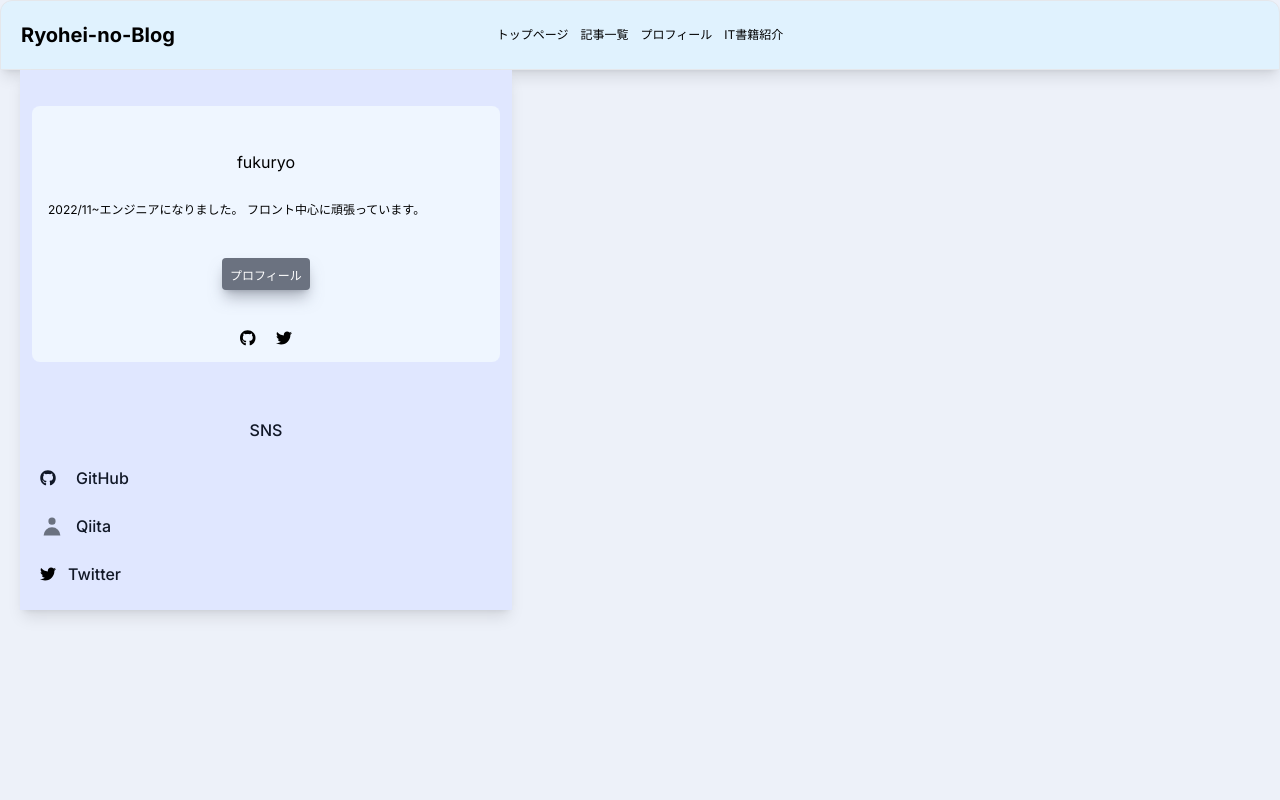
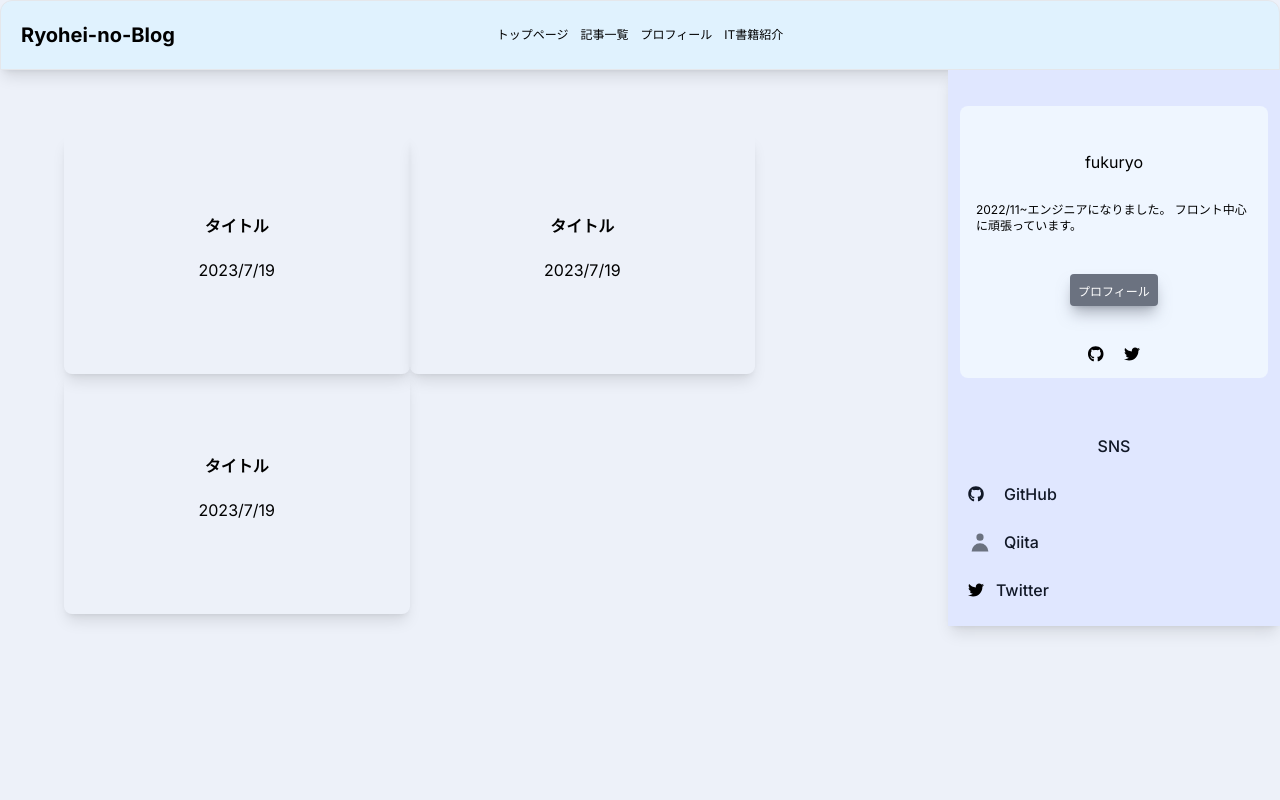
Before and after one commit to hukuryo/Blog-Practice, a Next.js app in the folder next-blog/: page / in a window 1280 px wide. Shown: the top 800 px of the page. Built offline with nearby package versions, Linux system fonts and the light colour scheme.

Commit message:
一覧を表示する要素の土台を作成

```diff
--- a/next-blog/app/page.tsx
+++ b/next-blog/app/page.tsx
@@ -1,14 +1,32 @@
 "use client";
 import { Header } from "./components/Header";
 import { SideBar } from "./components/SideBar";
+import { FooterForm } from "./components/FooterForm";
 
 export default function Home() {
   return (
     <>
       <Header />
-      <main>
-        <SideBar />
-      </main>
+      <main className="md:container md:mx-auto">
+                <div className="flex flex-row-reverse">
+                    <SideBar/>
+                    <div className="flex flex-wrap mt-16 ml-16 w-full rounded-md">
+                      <div className="pt-10 h-60 w-2/5 text-center rounded-lg shadow-lg">
+                        <div className="font-bold mt-10">タイトル</div>
+                        <div className="mt-5">2023/7/19</div>
+                      </div>
+                      <div className="pt-10 h-60 w-2/5 text-center rounded-lg shadow-lg">
+                        <div className="font-bold mt-10">タイトル</div>
+                        <div className="mt-5">2023/7/19</div>
+                      </div>
+                      <div className="pt-10 h-60 w-2/5 text-center rounded-lg shadow-lg">
+                        <div className="font-bold mt-10">タイトル</div>
+                        <div className="mt-5">2023/7/19</div>
+                      </div>
+                      <FooterForm />
+                    </div>
+                </div>
+            </main>
     </>
   );
 }
```
Also changed, not shown: 1 other file (tests, documents, lock files or other folders).
